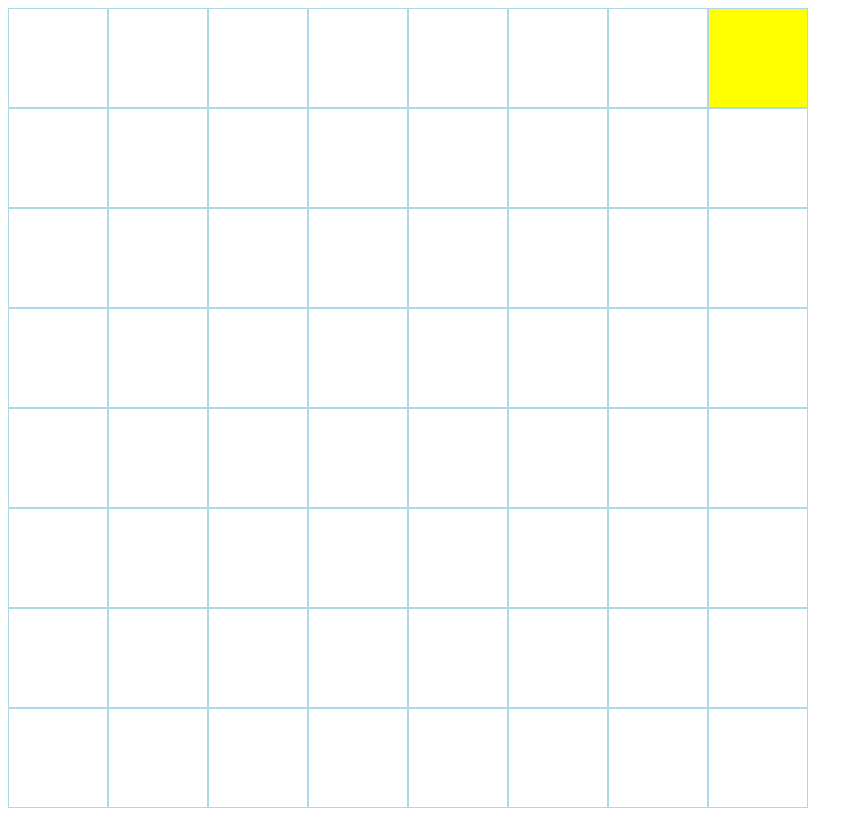
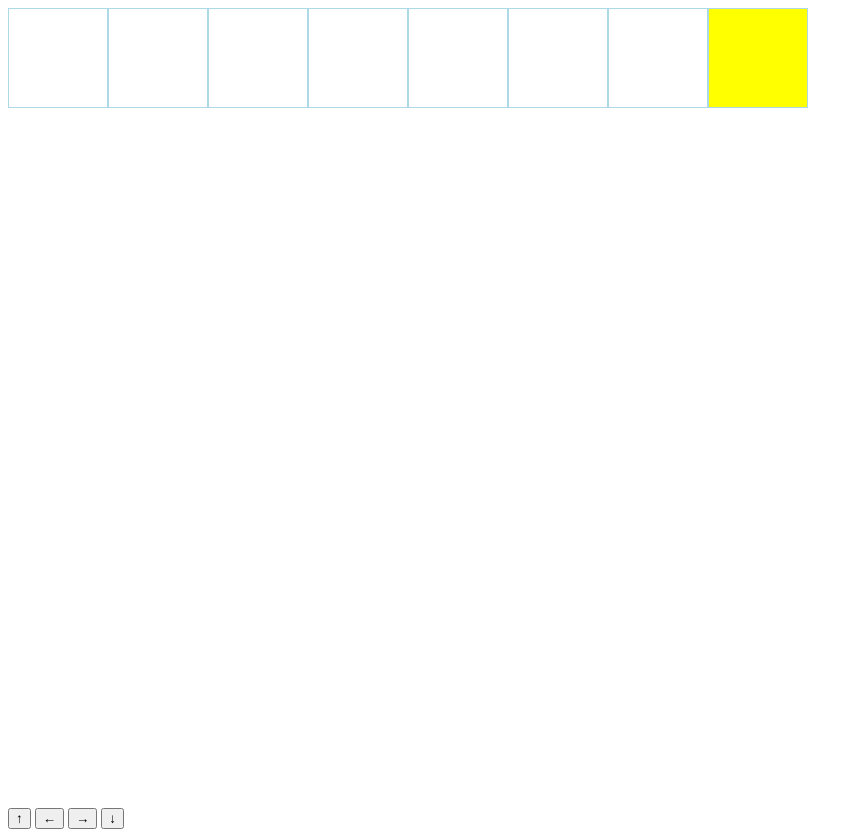
Before and after one commit to rubenagh-404/Comfy-code-owo, a plain HTML site: page Emne 1/Variabler og operatorer/Oppgave 1/Oppgave 1.html in a window 1280 px wide. Shown: the whole page, without its empty margins (0-863 px from the left). Before the commit the page ends 816 px from the top, so only its background shows below. Drawn offline with Linux system fonts and the light colour scheme.

Commit message:
Cleaning

```diff
--- a/Emne 1/Variabler og operatorer/Oppgave 1/Oppgave 1.html
+++ b/Emne 1/Variabler og operatorer/Oppgave 1/Oppgave 1.html
@@ -1,27 +1,24 @@
 <!DOCTYPE html>
 <!-- saved from url=(0064)https://getacademy.github.io/EksemplerStartIT/selectSquare3.html -->
-<html lang="en"><head><meta http-equiv="Content-Type" content="text/html; charset=UTF-8">
+<html lang="en">
+
+<head>
+    <meta http-equiv="Content-Type" content="text/html; charset=UTF-8">
 
     <meta name="viewport" content="width=device-width, initial-scale=1.0">
-    <style>
-        #board {
-            display: grid;
-            grid-template-columns: repeat(8, 100px);
-            grid-template-rows: repeat(8, 100px);
-        }
-
-        #board>div {
-            border: 1px solid lightblue;
-        }
-
-        .selected {
-            background-color: yellow;
-        }
-    </style>
+    <link rel="stylesheet" href="style.css">
 </head>
 
 <body>
-    <div id="board"><div></div><div></div><div></div><div></div><div></div><div></div><div></div><div class="selected"></div><div></div><div></div><div></div><div></div><div></div><div></div><div></div><div></div><div></div><div></div><div></div><div></div><div></div><div></div><div></div><div></div><div></div><div></div><div></div><div></div><div></div><div></div><div></div><div></div><div></div><div></div><div></div><div></div><div></div><div></div><div></div><div></div><div></div><div></div><div></div><div></div><div></div><div></div><div></div><div></div><div></div><div></div><div></div><div></div><div></div><div></div><div></div><div></div><div></div><div></div><div></div><div></div><div></div><div></div><div></div><div></div></div>
+    <div id="board"></div>
+
+    <div class="buttonGrid">
+        <button onclick="moveUp()" class="up">↑</button>
+        <button onclick="moveLeft()" class="left">←</button>
+        <button onclick="moveRight()" class="right">→</button>
+        <button onclick="moveDown()" class="down">↓</button>
+    </div>
+
     <script>
         let selectedSquareIndex = 7;
         const size = 64;
@@ -29,23 +26,53 @@
         showBoard();
 
         function showBoard() {
-            // del 1: alle rutene som ikke er valgt før den valgte
-            const lengthPart1 = selectedSquareIndex;
-            const pattern = '<div></div>';
-            const part1 = ''.padEnd(pattern.length * lengthPart1, pattern)
-            document.getElementById('board').innerHTML = part1;
+            refP1();
 
-            // del 2: den valgte ruten
             const part2 = '<div class="selected"></div>';
             document.getElementById('board').innerHTML += part2;
 
-            // del 3  alle rutene som ikke er valgt etter den valgte
-            const lengthPart3 = size - (selectedSquareIndex + 1);
-            const part3 = ''.padEnd(pattern.length * lengthPart3, pattern)
+            refP3();
+
+        }
+
+
+        function refP1() {
+            const lengthPart1 = selectedSquareIndex; // er 7
+            const part1 = ''.padEnd('<div></div>'.length * lengthPart1, '<div></div>');
+            const lengthPart3 = size - (selectedSquareIndex + 1); // er 56
+            document.getElementById('board').innerHTML = part1;
+        }
+
+        function refP3() {
+            const part3 = ''.padEnd('<div></div>'.length * n, '<div></div>')
             document.getElementById('board').innerHTML += part3;
+        }
+
+
+        function moveUp() {
+            selectedSquareIndex -= 8;
+            showBoard();
+
+
+        }
+        function moveLeft() {
+            selectedSquareIndex --;
+            showBoard();
+
+        }
+        function moveRight() {
+            selectedSquareIndex ++;
+            showBoard();
+
+        }
+        function moveDown() {
+            selectedSquareIndex += 8;
+            showBoard();
+
         }
 
     </script>
 
+</body>
 
-</body></html>
+</html>
--- /dev/null
+++ b/Emne 1/Variabler og operatorer/Oppgave 1/style.css
@@ -0,0 +1,18 @@
+#board {
+    display: grid;
+    grid-template-columns: repeat(8, 100px);
+    grid-template-rows: repeat(8, 100px);
+}
+
+#board>div {
+    border: 1px solid lightblue;
+}
+
+.selected {
+    background-color: yellow;
+}
+
+.buttonGrid {
+display: flexbox;
+width: 100;
+}
--- /dev/null
+++ b/Emne 1/Variabler og operatorer/Oppgave 2/style.css
@@ -0,0 +1,11 @@
+body { margin: 1rem; padding: 1rem; background-color: rgb(206, 206, 206); }
+
+button {
+  width: 15rem;
+  height: 5rem;
+  font-size: 2rem;
+}
+
+#myId {
+  border: solid 2px;
+}
```
Also changed, not shown: Emne 1/Variabler og operatorer/Oppgave 2/index.html (added, +21 -0 lines), Emne 1/Variabler og operatorer/Oppgave 2/script.js (added, +24 -0 lines), Emne 1/Variabler og operatorer/Oppgave 2/favicon.ico (added), Emne 1/Variabler og operatorer/Oppgave 2/oppg.txt (added).
